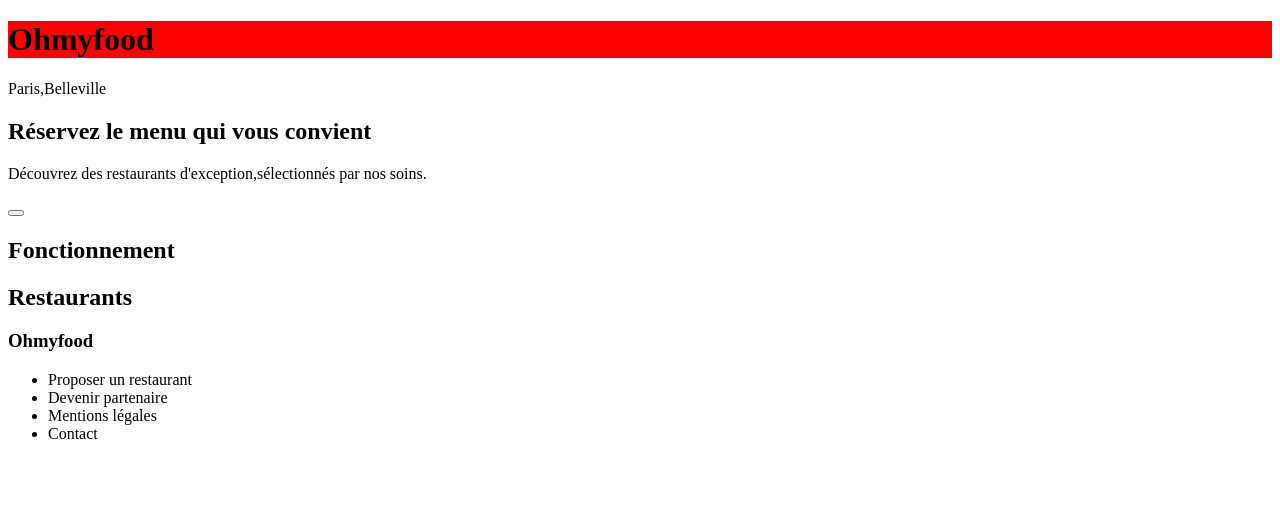
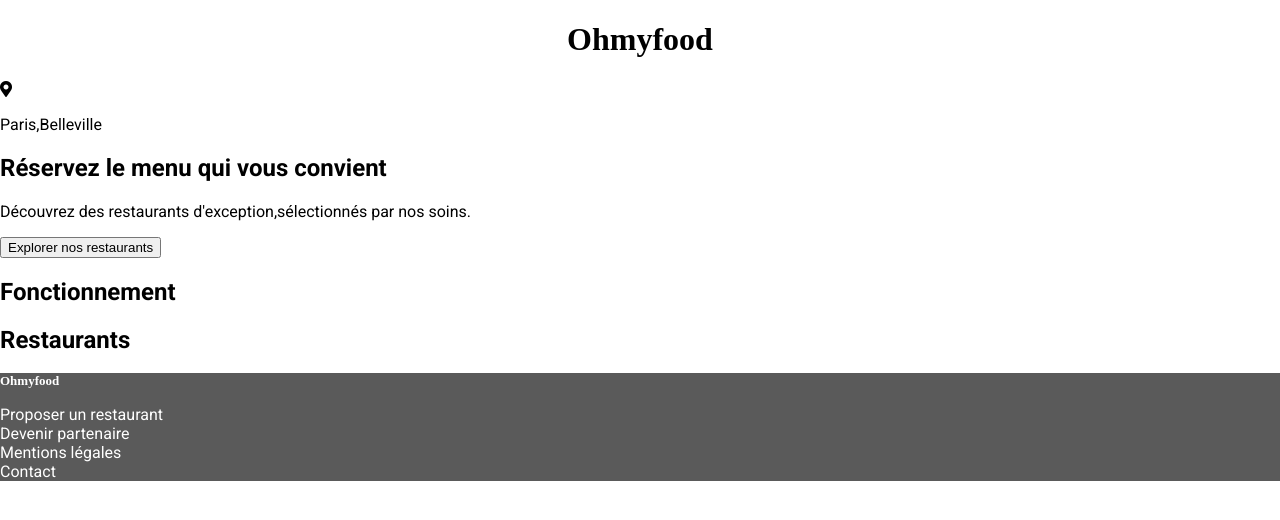
Before and after one commit to Arislb/Arislebechec_3_20042021, a website: page index.html in a window 1280 px wide. Drawn offline with Linux system fonts and the light colour scheme; a web font is replaced by a local one.

Commit message:
Link icone, menu html, _variables.scss et couleur debrief classe body no margin no padding

```diff
--- a/index.html
+++ b/index.html
@@ -4,15 +4,24 @@
     <meta charset="UTF-8" />
     <meta http-equiv="X-UA-Compatible" content="IE=edge" />
     <meta name="viewport" content="width=device-width, initial-scale=1.0" />
+    <!-- Chemin au style css -->
+    <link rel="stylesheet" href="/public/css/style.css" />
+    <!-- Link dédié a la police -->
     <link rel="preconnect" href="https://fonts.gstatic.com" />
-    <link rel="stylesheet" href="/public/css/style.css" />
     <link
       href="https://fonts.googleapis.com/css2?family=Roboto:wght@300;400;500;700&family=Shrikhand&display=swap"
       rel="stylesheet"
     />
+    <!--Link dédié aux icones-->
+    <link
+      rel="stylesheet"
+      href="https://pro.fontawesome.com/releases/v5.10.0/css/all.css"
+      integrity="sha384-AYmEC3Yw5cVb3ZcuHtOA93w35dYTsvhLPVnYs9eStHfGJvOvKxVfELGroGkvsg+p"
+      crossorigin="anonymous"
+    />
     <title>Document</title>
   </head>
-  <body>
+  <body id="body">
     <!--CORPS SITE: Page d'accueil -->
     <div>
       <header class="box-header">
@@ -20,13 +29,16 @@
       </header>
       <main>
         <section class="box-information"></section>
-        <p>Paris,Belleville</p>
+        <form>
+          <i class="fas fa-map-marker-alt"></i>
+          <p>Paris,Belleville</p>
+        </form>
         <div>
           <h2>Réservez le menu qui vous convient</h2>
           <p>
             Découvrez des restaurants d'exception,sélectionnés par nos soins.
           </p>
-          <button></button>
+          <button class="btn">Explorer nos restaurants</button>
         </div>
         <section class="box-fonctionnement">
           <h2>Fonctionnement</h2>
@@ -41,16 +53,16 @@
           </div>
         </section>
       </main>
-      <footer>
+      <footer class="boxfooter">
         <h3>Ohmyfood</h3>
-        <nav>
+        <div class="boxfooter_nav">
           <ul>
             <li>Proposer un restaurant</li>
             <li>Devenir partenaire</li>
             <li>Mentions légales</li>
             <li>Contact</li>
           </ul>
-        </nav>
+        </div>
       </footer>
     </div>
   </body>
--- /dev/null
+++ b/sass/base/_body.scss
@@ -0,0 +1,5 @@
+#body {
+  margin: 0;
+  padding: 0;
+  font-family: Roboto;
+}
--- /dev/null
+++ b/sass/layout/_footer.scss
@@ -0,0 +1,12 @@
+.boxfooter {
+  background-color: #5a5a5a;
+  color: white;
+  h3 {
+    font-family: Shrikhand;
+    font-size: small;
+  }
+  .boxfooter_nav ul {
+    padding: 0;
+    list-style-type: none;
+  }
+}
--- a/sass/layout/_header.scss
+++ b/sass/layout/_header.scss
@@ -1,3 +1,4 @@
 .box-header {
-  background-color: red;
+  font-family: Shrikhand;
+  text-align: center;
 }
--- a/sass/main.scss
+++ b/sass/main.scss
@@ -1,2 +1,3 @@
-
+@import "./base/body";
 @import "./layout/header";
+@import "./layout/footer";
--- /dev/null
+++ b/sass/utils/_variables.scss
@@ -0,0 +1,3 @@
+$color-primaire: #9356dc;
+$color-secondaire: #ff79da;
+$color-tertiaire: #99e2d0;
```
Also changed, not shown: menu.html (added, +23 -0 lines), public/css/style.css, 1 other file.
